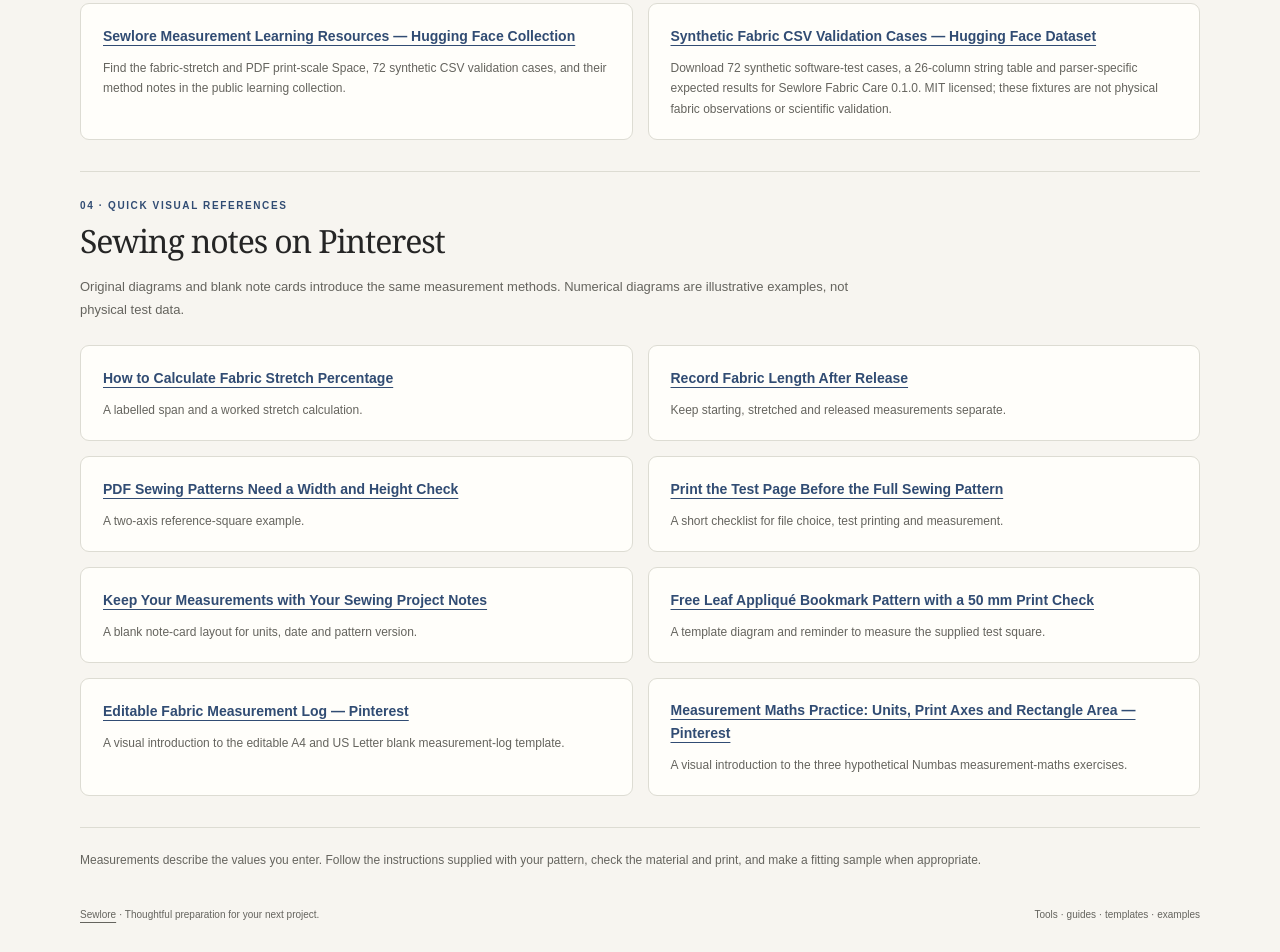
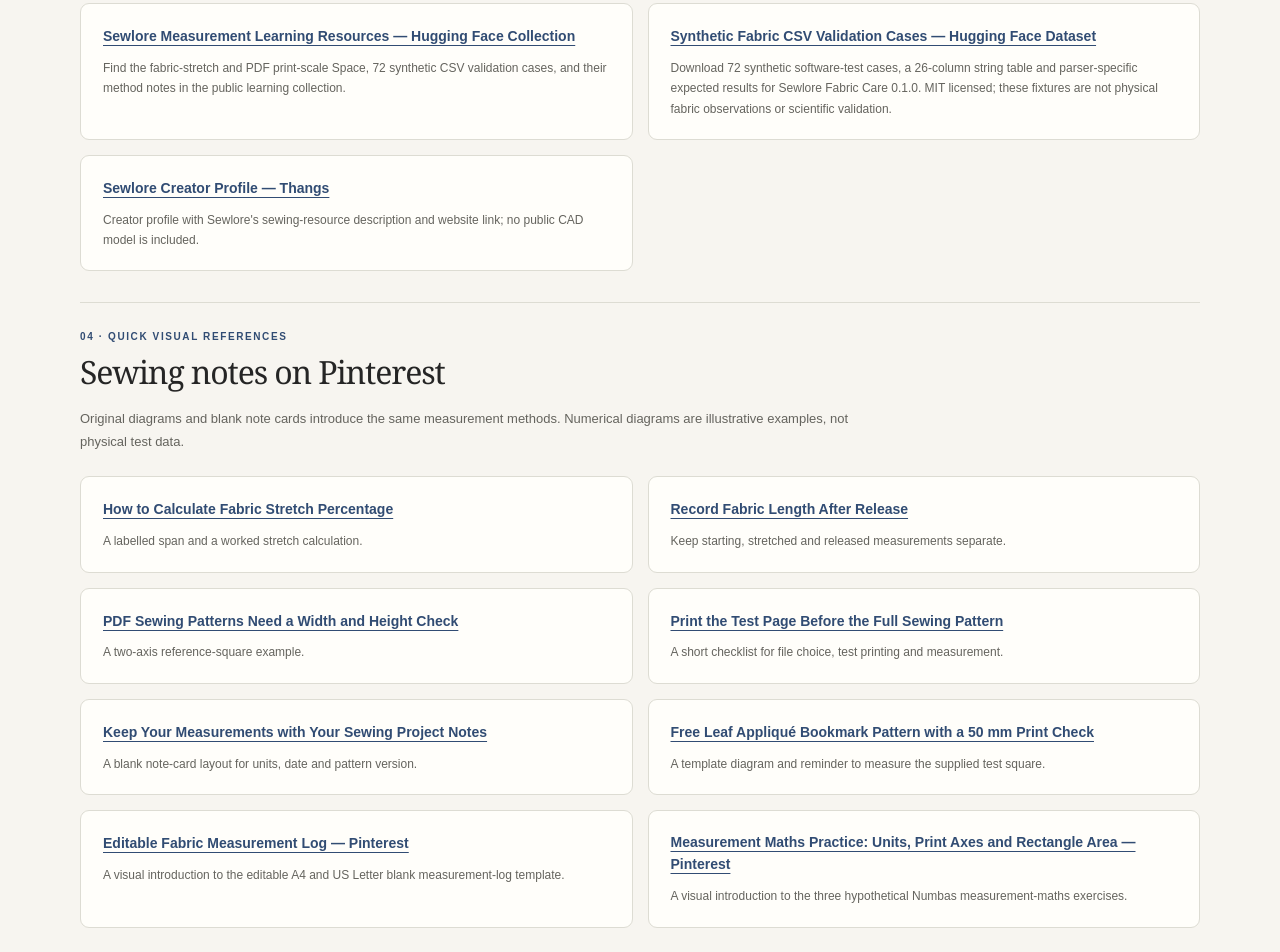
Before and after one commit to gokimedia/sewlore-sewing-tools, a website: page resources.html in a window 1280 px wide. Shown: the part 4635-5587 px from the top of the page. Drawn offline with Linux system fonts and the light colour scheme.

Commit message:
Add Sewlore Thangs creator profile to resource list

```diff
--- a/resources.html
+++ b/resources.html
@@ -101,6 +101,7 @@
         <li><a href="https://www.printables.com/model/1869374-sliding-button-marking-rail-unprinted-cad-prototyp">Sliding Button Marking Rail - Printables</a><p>Download original rail, carriage and editable CAD source files; this unprinted prototype requires physical printing and fit testing before use.</p></li>
         <li><a href="https://huggingface.co/collections/sewlore/sewlore-measurement-learning-resources">Sewlore Measurement Learning Resources — Hugging Face Collection</a><p>Find the fabric-stretch and PDF print-scale Space, 72 synthetic CSV validation cases, and their method notes in the public learning collection.</p></li>
         <li><a href="https://huggingface.co/datasets/sewlore/synthetic-fabric-csv-validation-cases">Synthetic Fabric CSV Validation Cases — Hugging Face Dataset</a><p>Download 72 synthetic software-test cases, a 26-column string table and parser-specific expected results for Sewlore Fabric Care 0.1.0. MIT licensed; these fixtures are not physical fabric observations or scientific validation.</p></li>
+        <li><a href="https://thangs.com/designer/sewingselami">Sewlore Creator Profile — Thangs</a><p>Creator profile with Sewlore's sewing-resource description and website link; no public CAD model is included.</p></li>
       </ul>
     </section>
 
```
Also changed, not shown: README.md.
